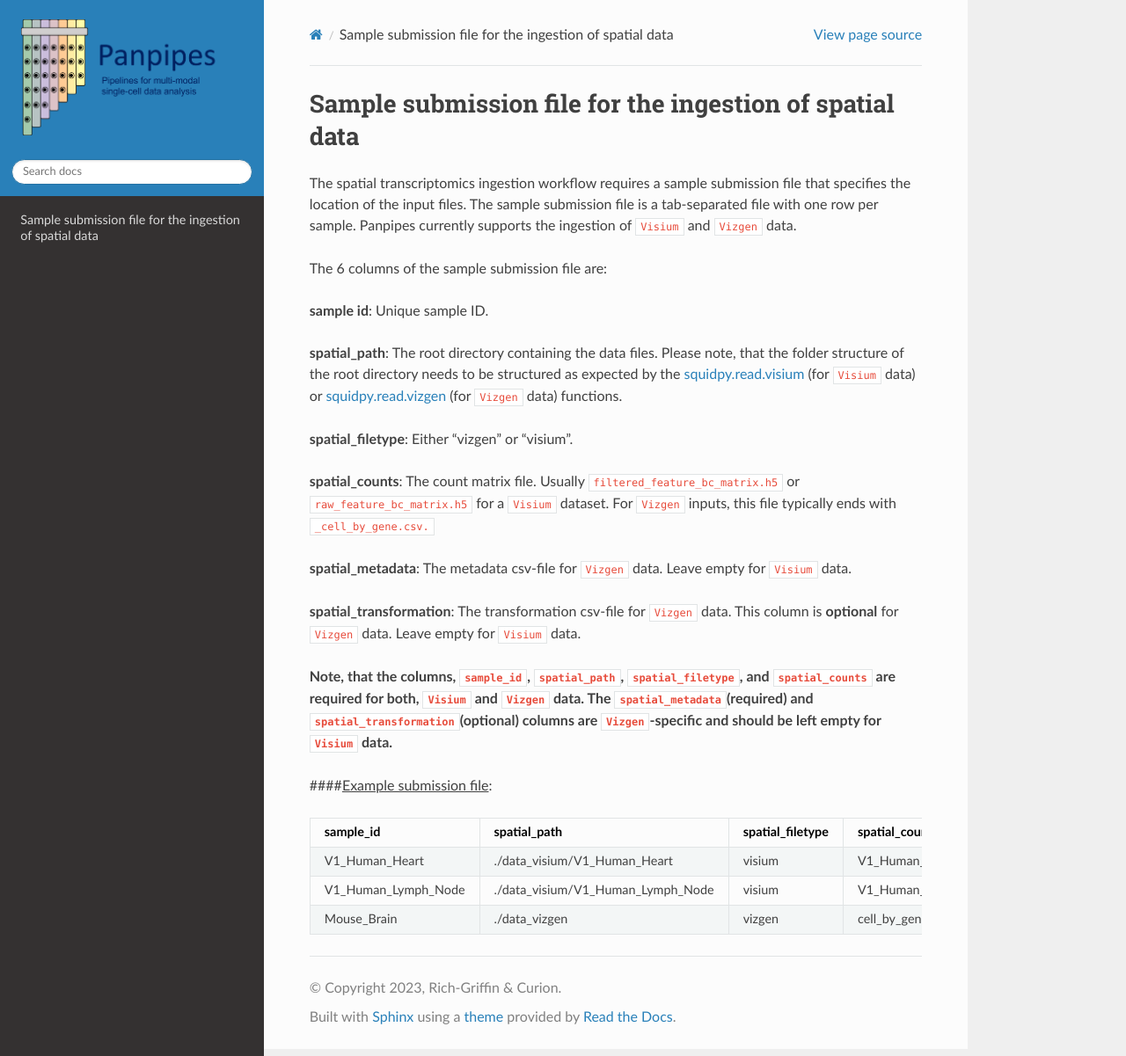
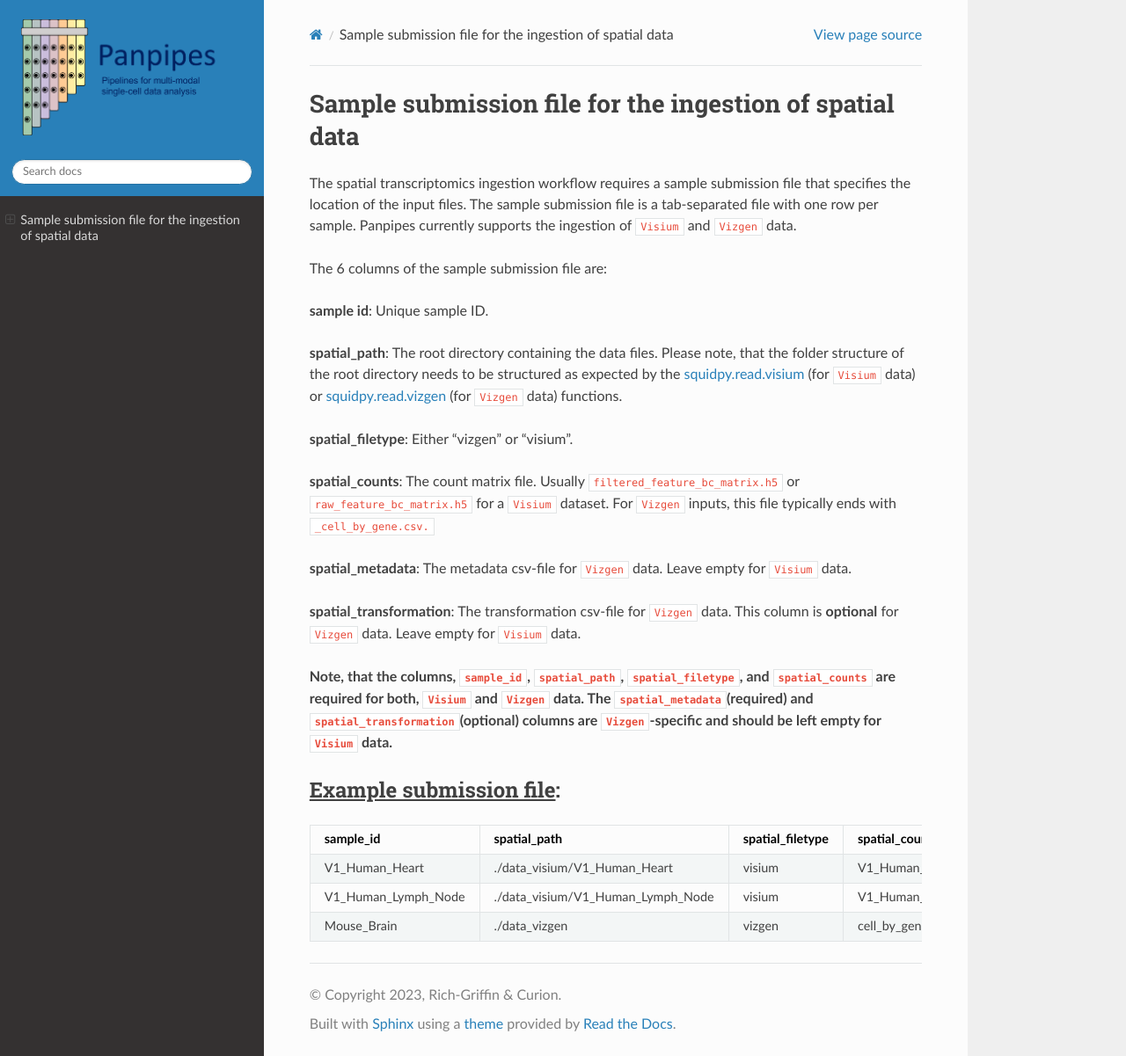
Before and after one commit to bio-la/panpipes-nextflow, a Sphinx documentation site: the page built from docs/usage/setup_for_spatial_workflows.md, in a window 1280 px wide and 1201 px high. Shown: the whole window at 88% size. Built offline with Sphinx 7.4.7 and the Read the Docs theme 2.0.0, drawn with Linux system fonts in a browser that asks for light colours.

Commit message:
Fix layout

```diff
--- a/docs/usage/setup_for_spatial_workflows.md
+++ b/docs/usage/setup_for_spatial_workflows.md
@@ -24,7 +24,7 @@ The 6 columns of the sample submission file are:
 **Note, that the columns, `sample_id`, `spatial_path`, `spatial_filetype`, and `spatial_counts` are required for both, `Visium` and `Vizgen` data. The `spatial_metadata`(required) and `spatial_transformation`(optional) columns are `Vizgen`-specific and should be left empty for `Visium` data.**
 
 
-####<u>Example submission file</u>:
+### <u>Example submission file</u>:
 
 
 | sample_id | spatial_path | spatial_filetype | spatial_counts                          | spatial_metadata                         | spatial_transformation |
```
